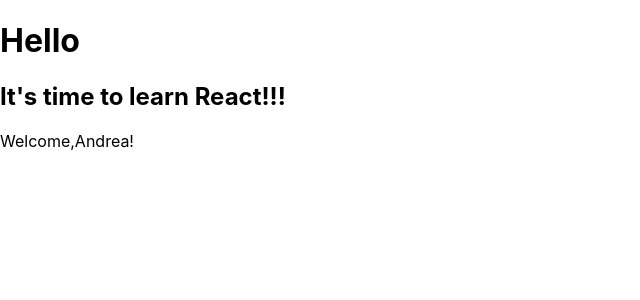
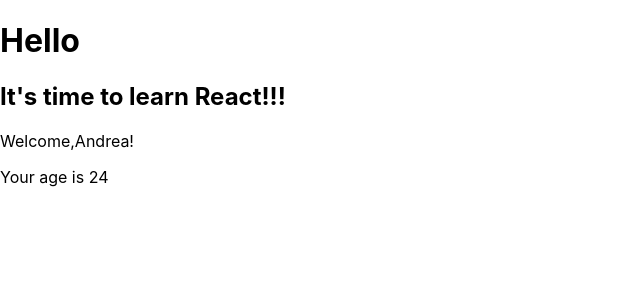
Before and after one commit to andrewizzo/react1, a React (Create React App) app: page / in a window 1280 px wide. Shown: the top 300 px of the page, without its empty margins (0-640 px from the left). Built offline with nearby package versions, Linux system fonts and the light colour scheme.

Commit message:
svolto esercizio 4 react

```diff
--- a/src/Welcome.jsx
+++ b/src/Welcome.jsx
@@ -1,8 +1,11 @@
 import React from "react";
 
-function Welcome({name="Andrea"}){
+function Welcome({name="Andrea",age="24"}){
     return (
-        <p>Welcome,{name}!</p>
+        <div>
+            <p>Welcome,{name}!</p>
+            <p>Your age is {age}</p>
+        </div>
     )
 }
 
```
